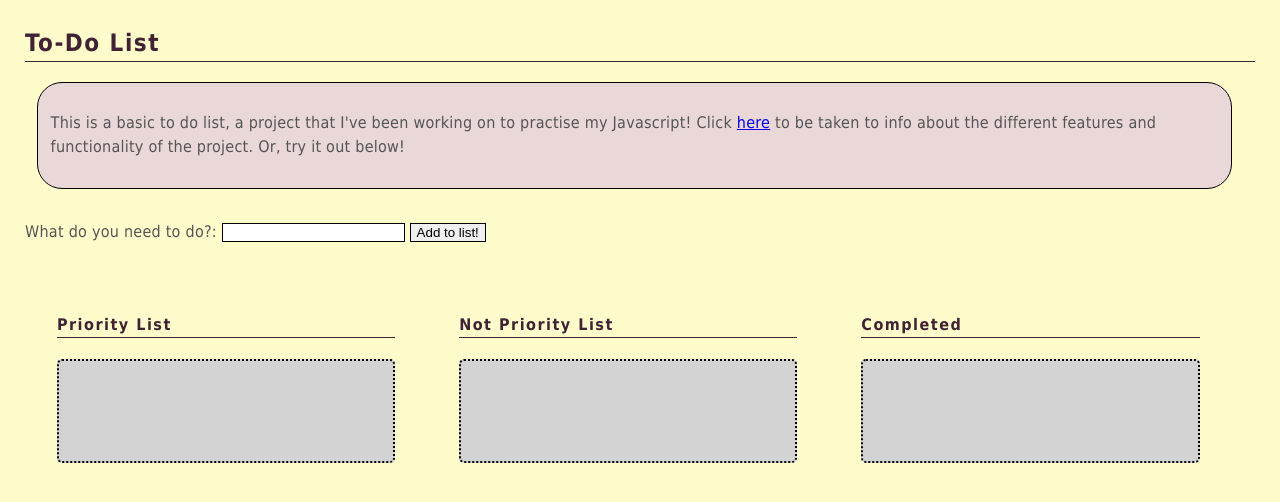
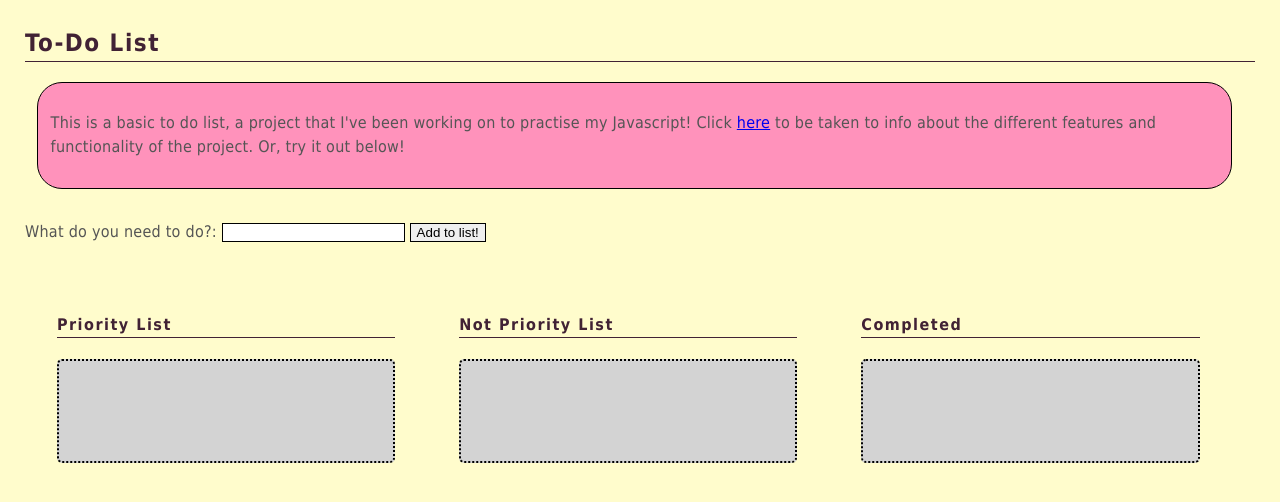
Before and after one commit to BNewing/to-do-list-v2, a website built with webpack: page index.html in a window 1280 px wide. Built offline with nearby package versions, Linux system fonts and the light colour scheme.

Commit message:
Front page bubble tweak

```diff
--- a/static/floatingDivs.styl
+++ b/static/floatingDivs.styl
@@ -29,6 +29,6 @@ div.homepageLinks
 	width: 95%
 	border-radius: 25px
 	border: solid 1px borderColor
-	background-color: textBubble1Color
+	background-color: textBubble2Color
 	padding: 1%
 	margin: 1%
```
